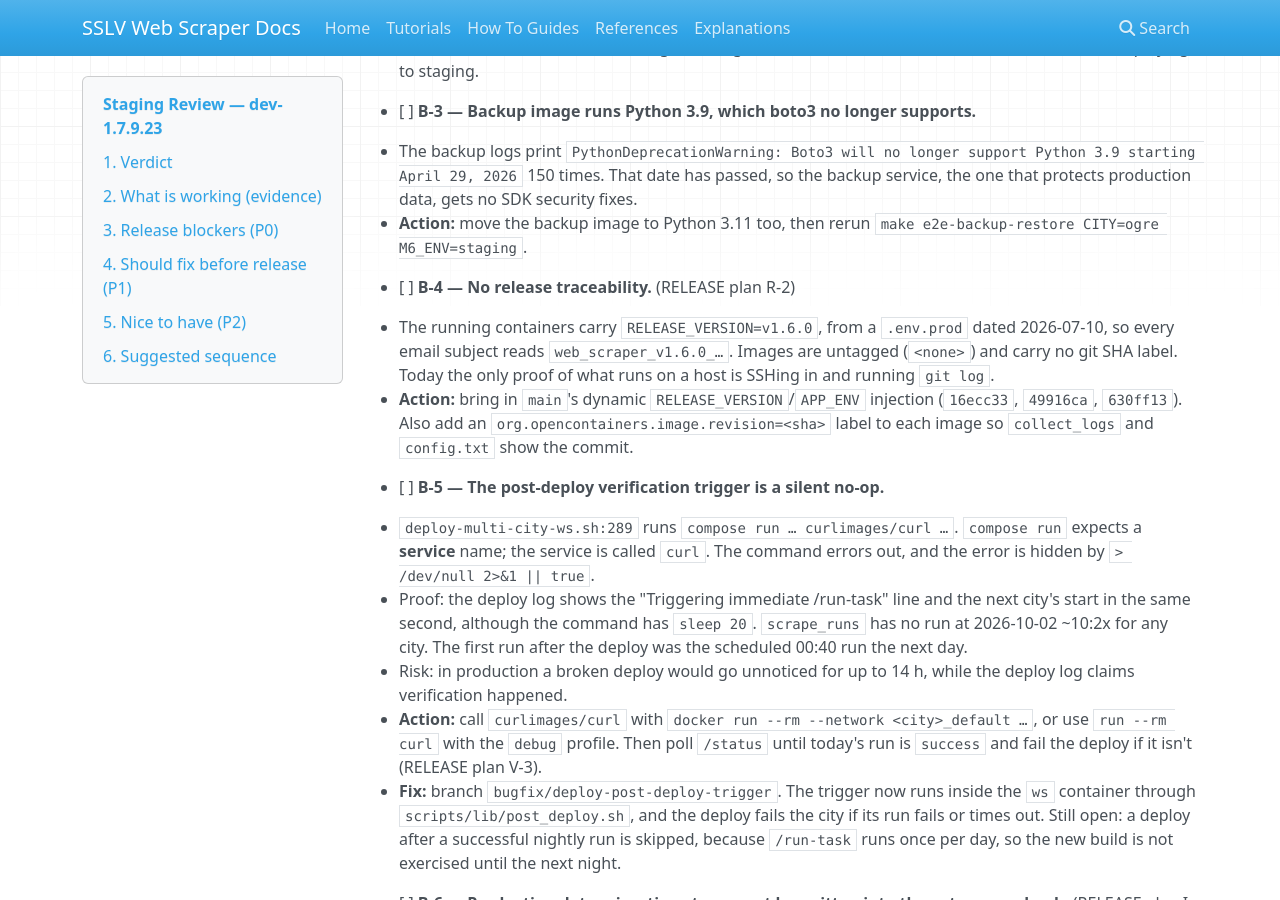
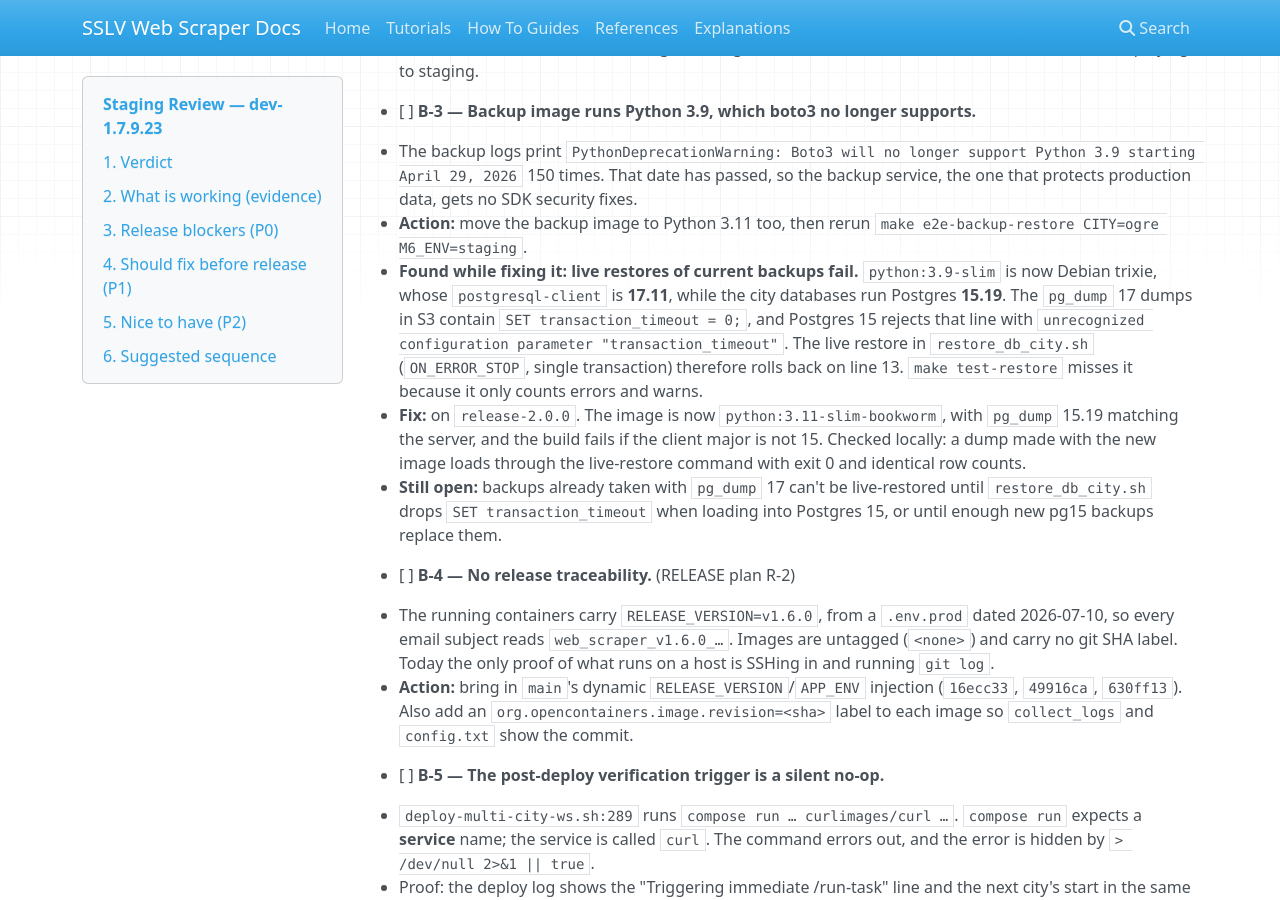
Before and after one commit to vfedotovs/sslv_web_scraper, an MkDocs documentation site: the page built from docs/staging_review_dev-1.7.9.23.md, in a window 1280 px wide and 900 px high, scrolled down 1566 px. Built offline with MkDocs 1.6.1, drawn with Linux system fonts in a browser that asks for light colours; nearby versions of some CDN libraries.

Commit message:
fix(backup): Python 3.11 bookworm image with pg_dump 15 (B-3)
python:3.9-slim had two problems:
- boto3 dropped Python 3.9 on 2026-04-29 (150 deprecation warnings in
  the staging backup logs).
- The image is now Debian trixie, whose postgresql-client is 17.11. The
  city DBs run postgres:15, and pg_dump 17 writes
  `SET transaction_timeout = 0;`, which Postgres 15 rejects. So
  restore_db_city.sh's live restore (ON_ERROR_STOP, single transaction)
  rolls back every current S3 backup. make test-restore only counts
  errors, so it didn't catch this.

The image is now python:3.11-slim-bookworm (pg_dump 15.19, matching the
server), and the build fails if the client major is not 15.

Checked locally: a dump of the staging ogre data made with the new
image loads through the live-restore command, exit 0, rows 43/35/22
both sides. Full suite: 399 passed.

Still open: dumps already in S3 (pg_dump 17) need restore_db_city.sh to
drop SET transaction_timeout when loading into Postgres 15.

Co-Authored-By: Claude Opus 5.5 <noreply@anthropic.com>

```diff
--- a/docs/staging_review_dev-1.7.9.23.md
+++ b/docs/staging_review_dev-1.7.9.23.md
@@ -51,6 +51,9 @@ These must be closed before production. Where an item already exists in
 - [ ] **B-3 — Backup image runs Python 3.9, which boto3 no longer supports.**
   - The backup logs print `PythonDeprecationWarning: Boto3 will no longer support Python 3.9 starting April 29, 2026` 150 times. That date has passed, so the backup service, the one that protects production data, gets no SDK security fixes.
   - **Action:** move the backup image to Python 3.11 too, then rerun `make e2e-backup-restore CITY=ogre M6_ENV=staging`.
+  - **Found while fixing it: live restores of current backups fail.** `python:3.9-slim` is now Debian trixie, whose `postgresql-client` is **17.11**, while the city databases run Postgres **15.19**. The `pg_dump` 17 dumps in S3 contain `SET transaction_timeout = 0;`, and Postgres 15 rejects that line with `unrecognized configuration parameter "transaction_timeout"`. The live restore in `restore_db_city.sh` (`ON_ERROR_STOP`, single transaction) therefore rolls back on line 13. `make test-restore` misses it because it only counts errors and warns.
+  - **Fix:** on `release-2.0.0`. The image is now `python:3.11-slim-bookworm`, with `pg_dump` 15.19 matching the server, and the build fails if the client major is not 15. Checked locally: a dump made with the new image loads through the live-restore command with exit 0 and identical row counts.
+  - **Still open:** backups already taken with `pg_dump` 17 can't be live-restored until `restore_db_city.sh` drops `SET transaction_timeout` when loading into Postgres 15, or until enough new pg15 backups replace them.
 
 - [ ] **B-4 — No release traceability.** (RELEASE plan R-2)
   - The running containers carry `RELEASE_VERSION=v1.6.0`, from a `.env.prod` dated 2026-07-10, so every email subject reads `web_scraper_v1.6.0_…`. Images are untagged (`<none>`) and carry no git SHA label. Today the only proof of what runs on a host is SSHing in and running `git log`.
```
Also changed, not shown: docs/release-2.0.0_main_merge_inventory.md (+1 -1 lines), 1 other file.
